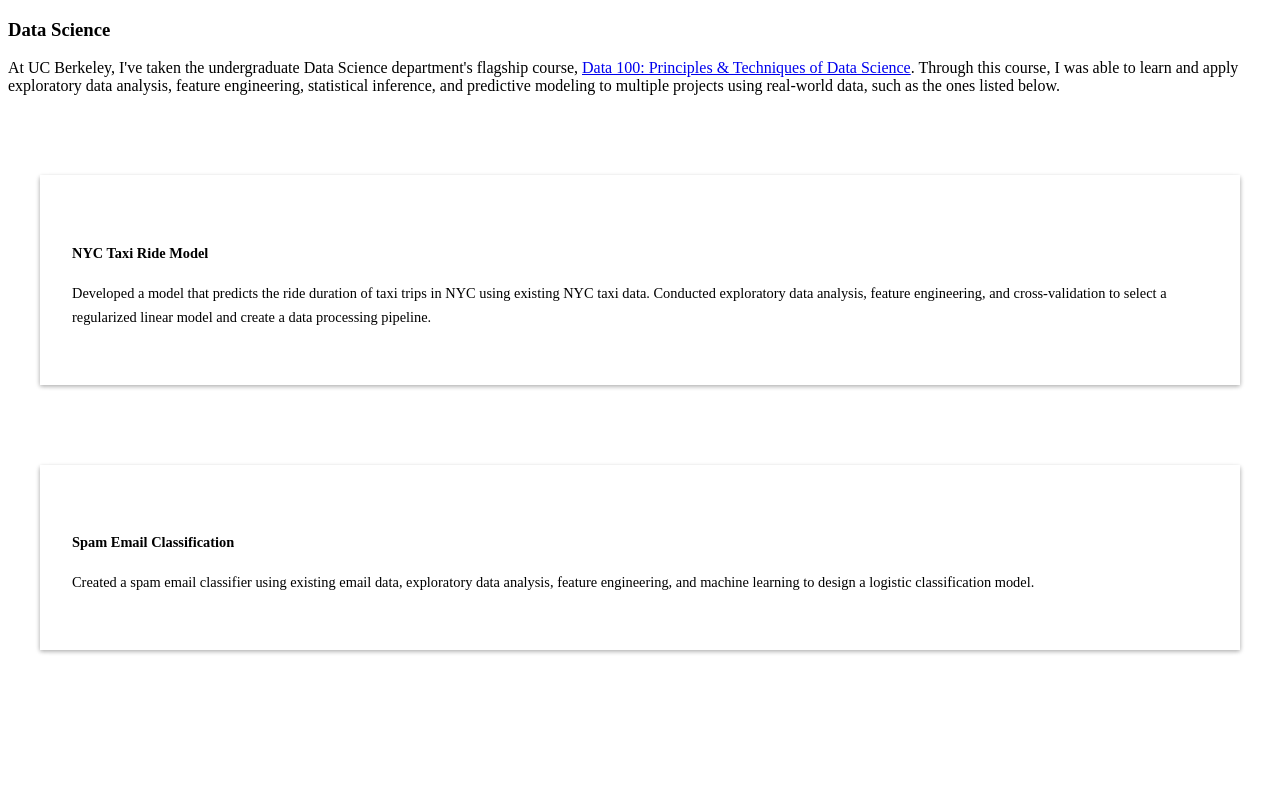
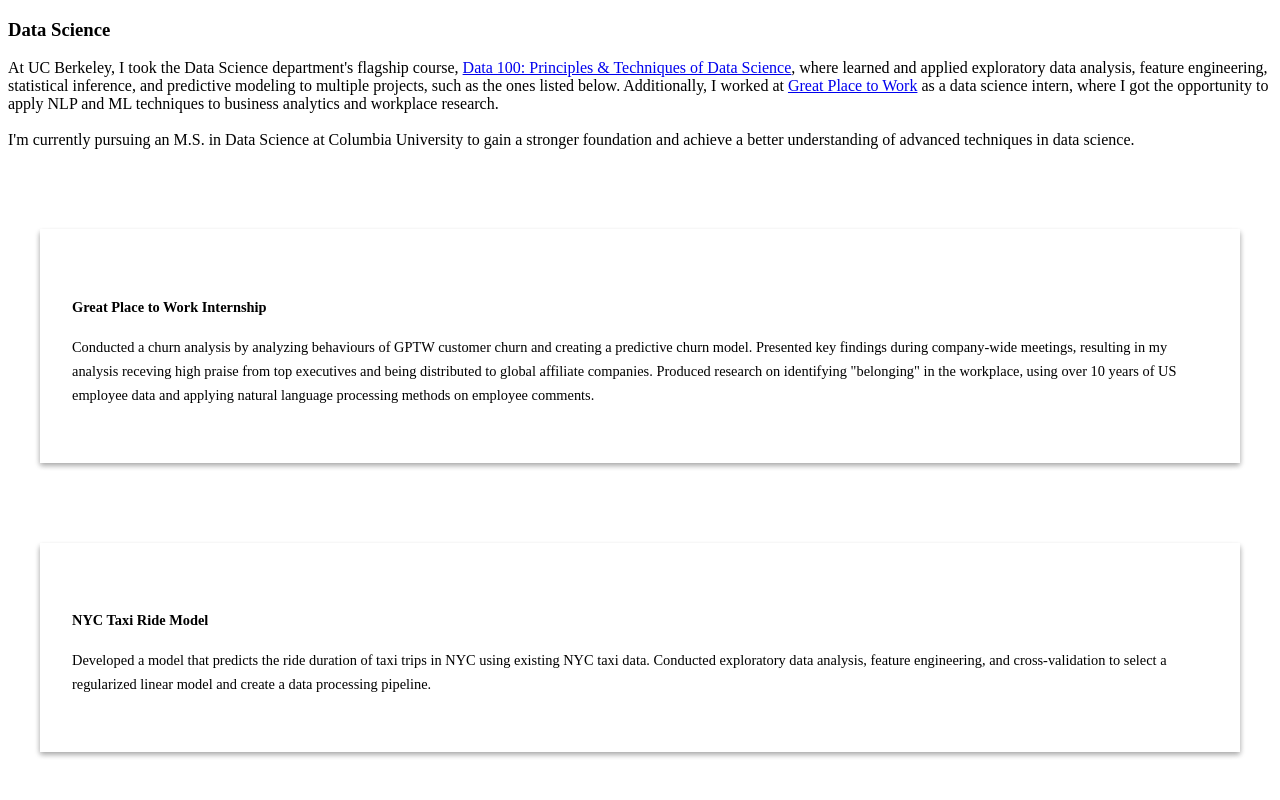
Before and after one commit to 15huangtimothy/portfolio, a Gatsby site: page /interests/data-science in a window 1280 px wide. Shown: the top 800 px of the page. Built offline with nearby package versions, Linux system fonts and the light colour scheme; Gatsby itself is replaced by a stand-in of ours; grey boxes are pictures that could not be loaded.

Commit message:
Updated website (data science and hobbies descriptions)

```diff
--- a/src/components/Banner/Banner.js
+++ b/src/components/Banner/Banner.js
@@ -25,9 +25,9 @@ class Banner extends Component {
                 <h1 id="typed" />
                 <FadeIn timeout={1000} fadeTime={700}>
                     <h4>
-                        Fourth year engineering student at UC Berkeley with a
-                        fancy for creation, innovation, and a cup of coffee.
-                        Let's{" "}
+                        Data science M.S. student at Columbia University and UC
+                        Berkeley graduate with a fancy for innovation, creation,
+                        and a nice cup of coffee. Let's{" "}
                         <a
                             className="link-animation"
                             href="https://www.linkedin.com/in/temhuang/"
--- a/src/components/Project/Project.css
+++ b/src/components/Project/Project.css
@@ -2,8 +2,8 @@
     margin: 5rem 2rem;
     background-color: white;
     border: none;
-    box-shadow: 0 0.15rem 0.3rem rgba(0, 0, 0, 0.16),
-        0 0.15rem 0.3rem rgba(0, 0, 0, 0.23);
+    box-shadow: 0 0.17rem 0.35rem rgba(0, 0, 0, 0.17),
+        0 0.17rem 0.35rem rgba(0, 0, 0, 0.24);
 }
 .card-image {
     display: inline-block;
--- a/src/pages/index.js
+++ b/src/pages/index.js
@@ -11,8 +11,8 @@ import InterestLoader from "../components/InterestLoader.js"
 import FadeIn from "../components/Animations/FadeIn.js"
 
 const interests = {
+    "data-science": "Data Science",
     "computer-science": "Computer Science",
-    "data-science": "Data Science",
     engineering: "Engineering",
     hobbies: "Hobbies",
 }
--- a/src/pages/interests/data-science.js
+++ b/src/pages/interests/data-science.js
@@ -2,6 +2,7 @@ import React from "react"
 
 import InterestLayout from "../../layouts/interest-layout.js"
 import Project from "../../components/Project/Project.js"
+import gptw from "../../images/projects/gptw.png"
 import taxi from "../../images/projects/taxi.png"
 import spam from "../../images/projects/spam.png"
 
@@ -9,8 +10,8 @@ const DataScience = () => (
     <InterestLayout>
         <h3 className="interest-header">Data Science</h3>
         <p className="interest-intro">
-            At UC Berkeley, I've taken the undergraduate Data Science
-            department's flagship course,{" "}
+            At UC Berkeley, I took the Data Science department's flagship
+            course,{" "}
             <a
                 className="link-animation"
                 href="http://www.ds100.org/"
@@ -19,11 +20,39 @@ const DataScience = () => (
             >
                 Data 100: Principles & Techniques of Data Science
             </a>
-            . Through this course, I was able to learn and apply exploratory
-            data analysis, feature engineering, statistical inference, and
-            predictive modeling to multiple projects using real-world data, such
-            as the ones listed below.
+            , where learned and applied exploratory data analysis, feature
+            engineering, statistical inference, and predictive modeling to
+            multiple projects, such as the ones listed below. Additionally, I
+            worked at{" "}
+            <a
+                className="link-animation"
+                href="https://www.greatplacetowork.com/"
+                target="_blank"
+                rel="noopener noreferrer"
+            >
+                Great Place to Work
+            </a>{" "}
+            as a data science intern, where I got the opportunity to apply NLP
+            and ML techniques to business analytics and workplace research.
+            <br />
+            <br />
+            I'm currently pursuing an M.S. in Data Science at Columbia
+            University to gain a stronger foundation and achieve a better
+            understanding of advanced techniques in data science.
         </p>
+        <Project
+            title="Great Place to Work Internship"
+            image={gptw}
+            learn_more=""
+        >
+            Conducted a churn analysis by analyzing behaviours of GPTW customer
+            churn and creating a predictive churn model. Presented key findings
+            during company-wide meetings, resulting in my analysis receving high
+            praise from top executives and being distributed to global affiliate
+            companies. Produced research on identifying "belonging" in the
+            workplace, using over 10 years of US employee data and applying
+            natural language processing methods on employee comments.
+        </Project>
         <Project title="NYC Taxi Ride Model" image={taxi} learn_more="">
             Developed a model that predicts the ride duration of taxi trips in
             NYC using existing NYC taxi data. Conducted exploratory data
```
Also changed, not shown: src/pages/interests/hobbies.js (+9 -12 lines), src/images/projects/gptw.png (added), 1 other file.
